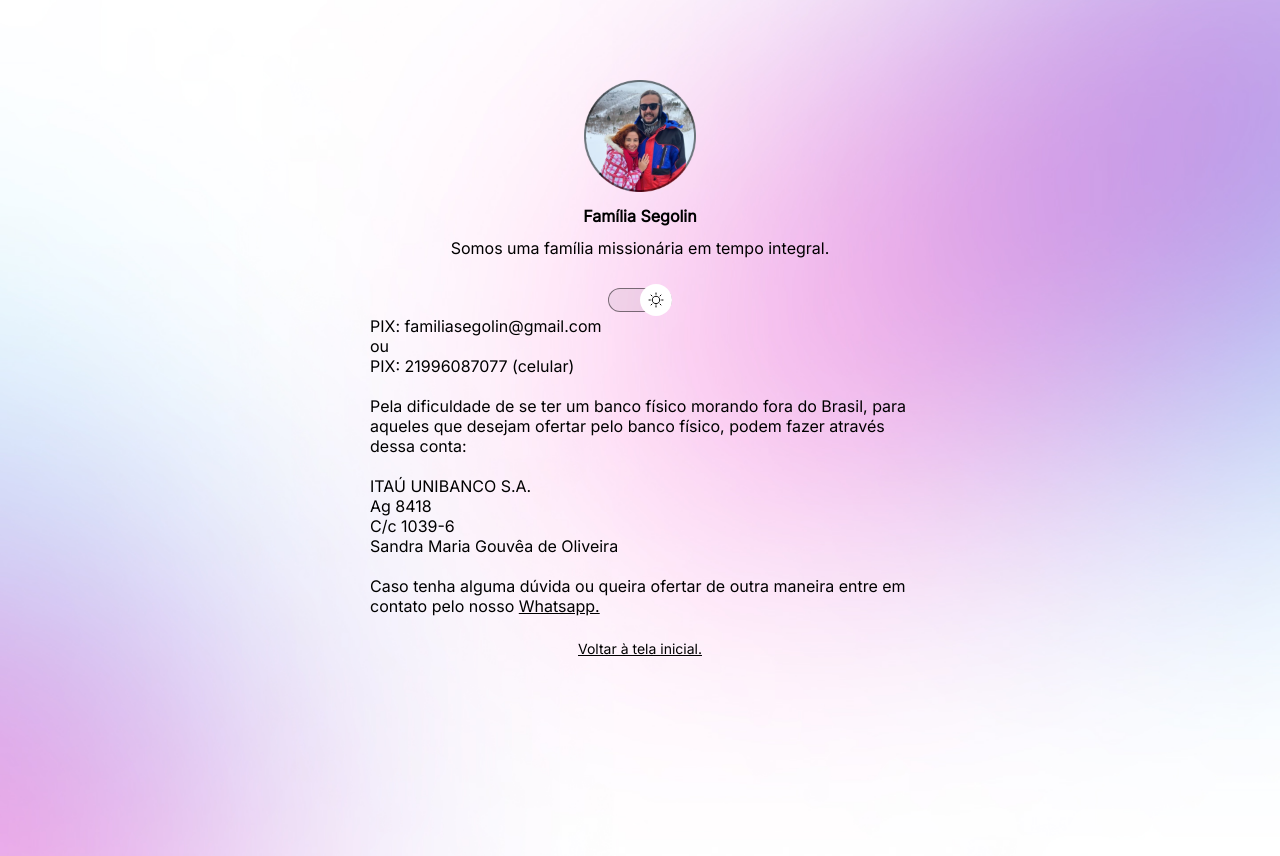
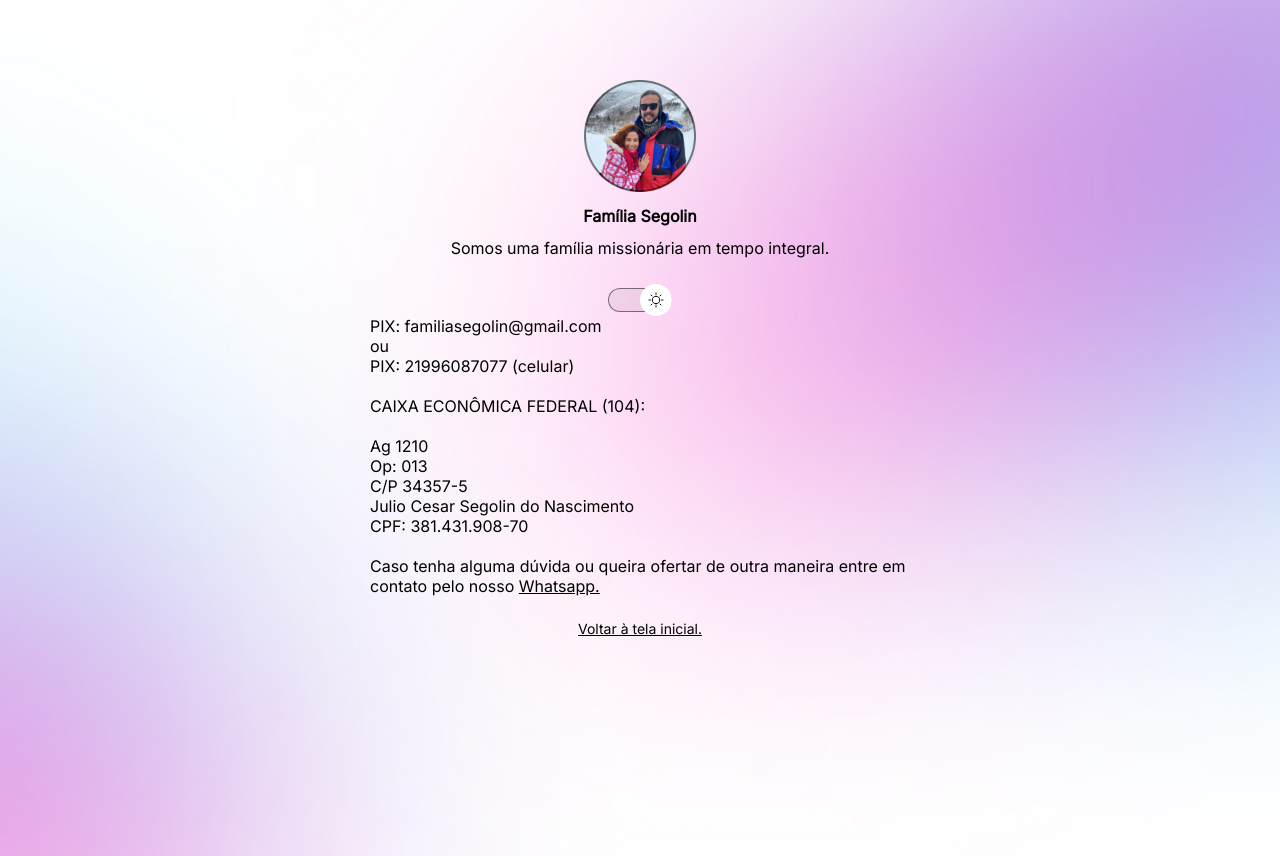
Before and after one commit to familiasegolin/missao, a plain HTML site: page oferte.html in a window 1280 px wide. Drawn offline with nearby package versions, Linux system fonts and the light colour scheme.

Commit message:
Mudando conta caixa

```diff
--- a/oferte.html
+++ b/oferte.html
@@ -37,16 +37,13 @@
         <p>ou</p>
         <p>PIX: 21996087077 (celular)</p>
         <br />
-        <p>
-          Pela dificuldade de se ter um banco físico morando fora do Brasil,
-          para aqueles que desejam ofertar pelo banco físico, podem fazer
-          através dessa conta:
-        </p>
+        <p>CAIXA ECONÔMICA FEDERAL (104):</p>
         <br />
-        <p>ITAÚ UNIBANCO S.A.</p>
-        <p>Ag 8418</p>
-        <p>C/c 1039-6</p>
-        <p>Sandra Maria Gouvêa de Oliveira</p>
+        <p>Ag 1210</p>
+        <p>Op: 013</p>
+        <p>C/P 34357-5</p>
+        <p>Julio Cesar Segolin do Nascimento</p>
+        <p>CPF: 381.431.908-70</p>
         <br />
         <p>
           Caso tenha alguma dúvida ou queira ofertar de outra maneira entre em
```
